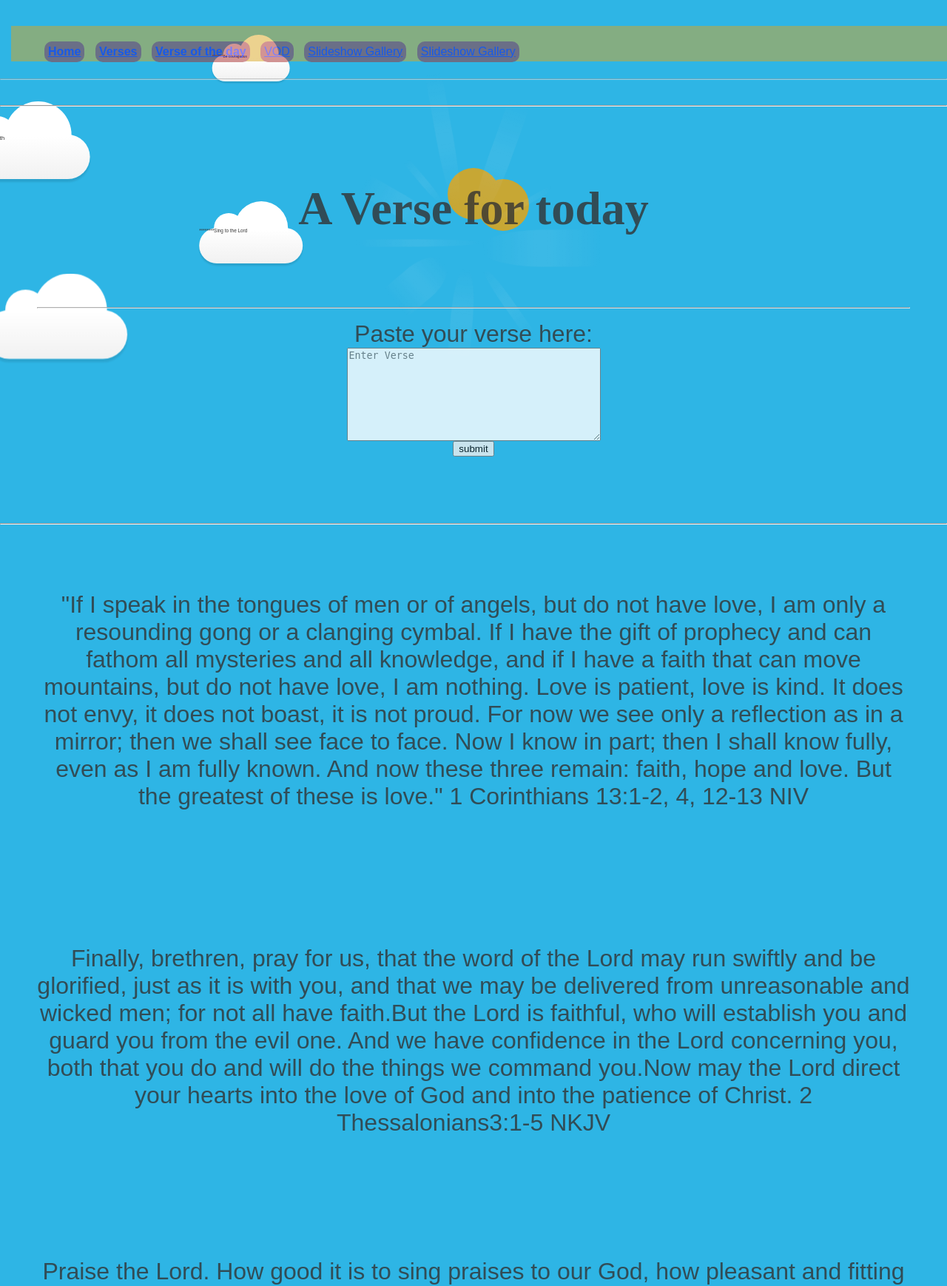
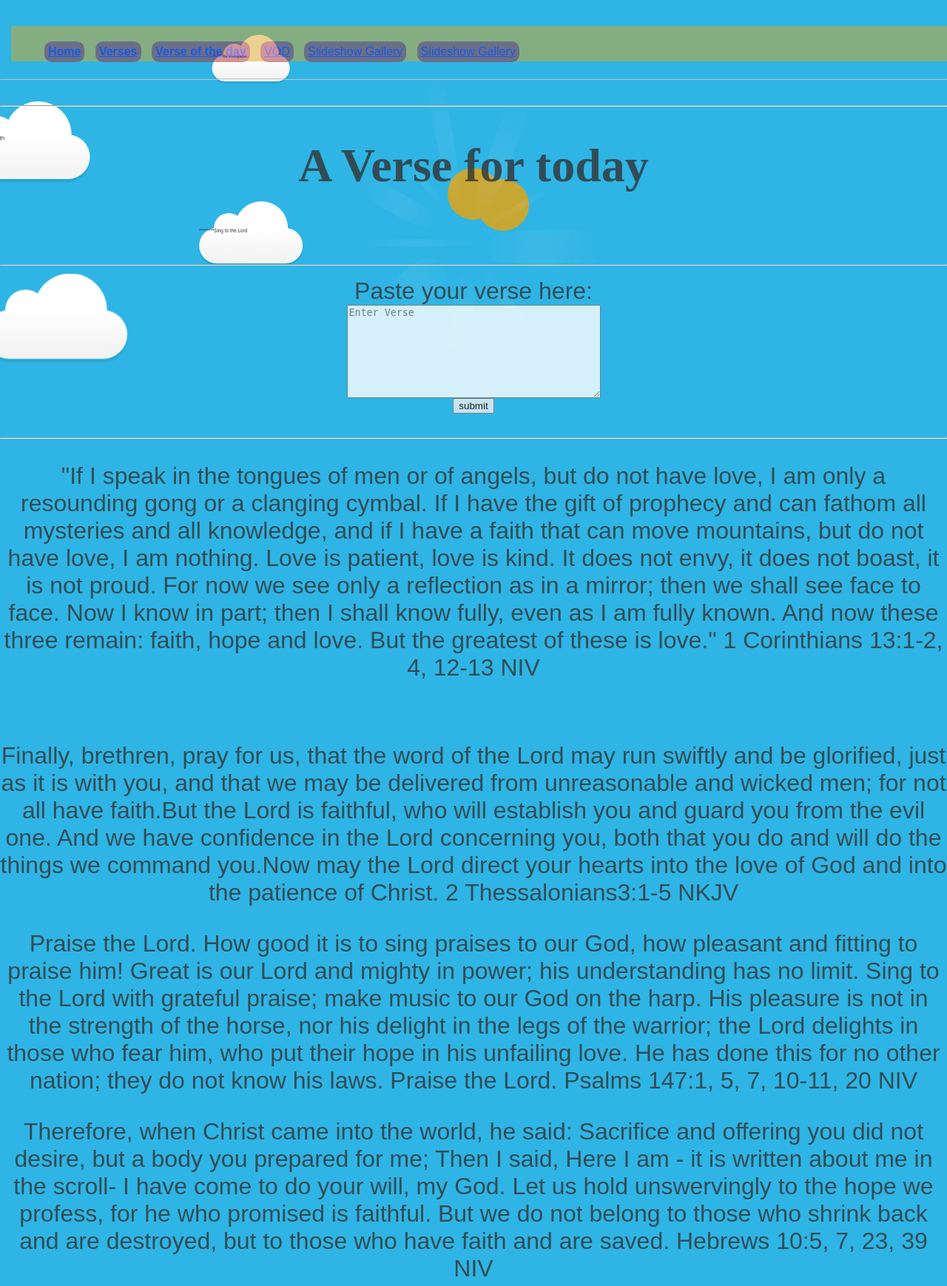
Before and after one commit to fdhaitech/msappsvc01, a PHP site: page /void/index.php in a window 1280 px wide. Shown: the part 138-1876 px from the top of the page at 74% size. Run offline with PHP 8.4, Linux system fonts and the light colour scheme.

Commit message:
css update

```diff
--- a/css/index.css
+++ b/css/index.css
@@ -7,6 +7,7 @@ body {
 }
 .navbak {
 	background-image: url("images/e2port1.jpg");
+	z-index: -10;
 }
 h1, h2, h3, h4, h5, h6 { font-family: sans-serif;
 	background-image:url("/images/ncres.png");
--- a/css/vodstyle.css
+++ b/css/vodstyle.css
@@ -39,8 +39,7 @@ li:nth-child(odd) {
 .item2 {
 	font-size: 2em;
     margin:auto;
-    padding:50px;
-	text-align: center;
+ 	text-align: center;
 	opacity:0.8;
 	z-index: -6;
 }
```
